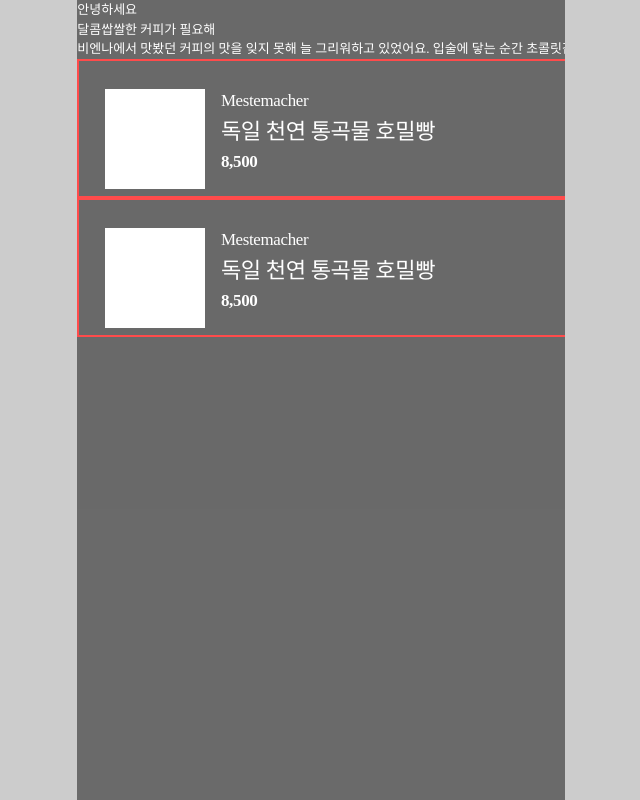
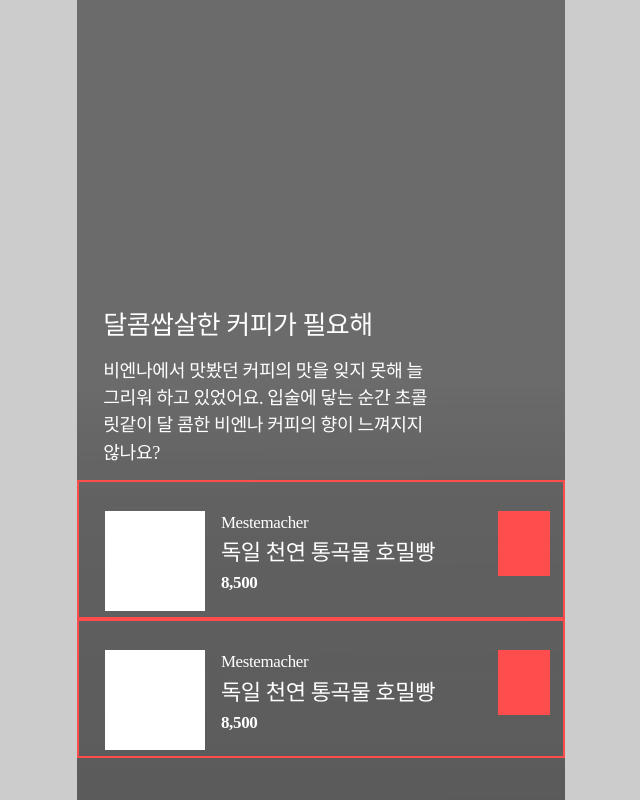
Before and after one commit to puba5/esque-frontend, a Next.js app: page /videoDetail in a window 1280 px wide. Shown: the top 800 px of the page, without its empty margins (319-959 px from the left). Built offline with nearby package versions, Linux system fonts and the light colour scheme; a web font is replaced by a local one.

Commit message:
feat : VideoFooterUp 제작
VideoFooter을 눌렀을 때 올라올 VideoFooterUp 제작

```diff
--- a/pages/videoDetail.tsx
+++ b/pages/videoDetail.tsx
@@ -1,18 +1,12 @@
 import React from "react";
 import styled from "styled-components";
 import Product from "@src/components/molecules/Desc/product";
+import VideoFooterUp from "@src/components/organisms/Footer/videoFooterUp";
 
 export default function VideoDetail() {
   return (
     <Wrapper>
-      안녕하세요
-      <div>달콤쌉쌀한 커피가 필요해</div>
-      <div>
-        비엔나에서 맛봤던 커피의 맛을 잊지 못해 늘 그리워하고 있었어요. 입술에 닿는 순간 초콜릿같이
-        달
-      </div>
-      <Product />
-      <Product />
+      <VideoFooterUp />
     </Wrapper>
   );
 }
--- a/src/components/organisms/Footer/footer.tsx
+++ b/src/components/organisms/Footer/footer.tsx
@@ -23,7 +23,7 @@ const Wrapper = styled.div`
 
 const Desc = styled.div`
   position: fixed;
-  bottom: 7.7rem;
+  bottom: 2.7rem;
   left: 2rem;
 `;
 const DescBig = styled.p`
--- /dev/null
+++ b/src/components/organisms/Footer/videoFooterUp.tsx
@@ -0,0 +1,69 @@
+import React from "react";
+import styled from "styled-components";
+
+import Product from "@src/components/molecules/Desc/product";
+
+export default function VideoFooterUp() {
+  return (
+    <Wrapper
+      onClick={() => {
+        console.log("cliceked");
+      }}
+    >
+      <Background />
+      <Desc>
+        <DescText>
+          <DescBig>달콤쌉살한 커피가 필요해</DescBig>
+          <DescSmall>
+            비엔나에서 맛봤던 커피의 맛을 잊지 못해 늘 그리워 하고 있었어요. 입술에 닿는 순간
+            초콜릿같이 달 콤한 비엔나 커피의 향이 느껴지지 않나요?
+          </DescSmall>
+        </DescText>
+        <Product />
+        <Product />
+      </Desc>
+    </Wrapper>
+  );
+}
+
+const Wrapper = styled.div`
+  width: 100%;
+`;
+
+const Background = styled.div`
+  position: fixed;
+  bottom: 0;
+  width: 100%;
+  height: 31.8rem;
+  transform: rotate(180deg);
+  bottom: 0;
+  background: linear-gradient(
+    179.66deg,
+    rgba(2, 2, 2, 0.54) 0.35%,
+    rgba(1, 1, 1, 0.30375) 72.24%,
+    rgba(0, 0, 0, 0) 99.65%
+  );
+`;
+const Desc = styled.div`
+  position: fixed;
+  bottom: 3.2rem;
+`;
+const DescText = styled.div`
+  padding-left: 2rem;
+  width: 28rem;
+`;
+const DescBig = styled.p`
+  font-size: 2rem;
+  line-height: 3rem;
+  letter-spacing: -0.02em;
+  color: #ffffff;
+`;
+
+const DescSmall = styled.p`
+  font-style: normal;
+  font-weight: 300;
+  font-size: 1.4rem;
+  line-height: 2.1rem;
+  letter-spacing: -0.02em;
+  color: #ffffff;
+`;
--- a/src/components/organisms/Header/mainHeader.tsx
+++ b/src/components/organisms/Header/mainHeader.tsx
@@ -25,12 +25,12 @@ const Wrapper = styled.div`
   z-index: 1;
   position: fixed;
   width: 100%;
-  height: 17.2rem;
+  height: 11.7rem;
   color: white;
   display: flex;
   flex-direction: row;
   background-color: #fff;
-  padding-top: 5rem;
+  padding-top: 0.7rem;
   background: linear-gradient(
     179.81deg,
     rgba(2, 2, 2, 0.54) 0.35%,
```
Also changed, not shown: src/components/organisms/Footer/videoFooter.tsx (+6 -2 lines).
